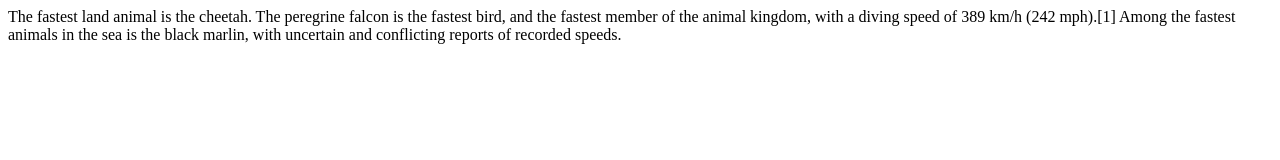
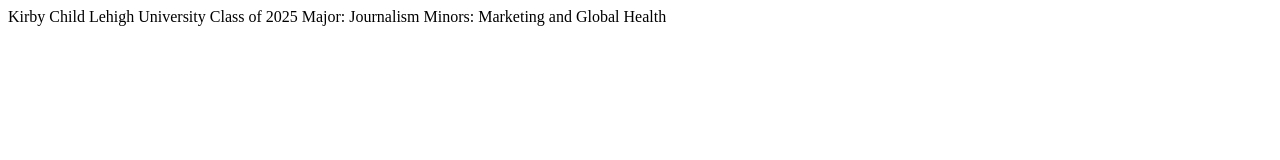
Before and after one commit to kirbychild/kirbychild.github.io, a plain HTML site: page index.html in a window 1280 px wide. Drawn offline with Linux system fonts and the light colour scheme.

Commit message:
Update index.html

```diff
--- a/index.html
+++ b/index.html
@@ -1,5 +1,9 @@
 <html>
 <body>
-The fastest land animal is the cheetah. The peregrine falcon is the fastest bird, and the fastest member of the animal kingdom, with a diving speed of 389 km/h (242 mph).[1] Among the fastest animals in the sea is the black marlin, with uncertain and conflicting reports of recorded speeds.
+Kirby Child
+Lehigh University
+Class of 2025
+Major: Journalism
+Minors: Marketing and Global Health
 </body>
 </html>
```
